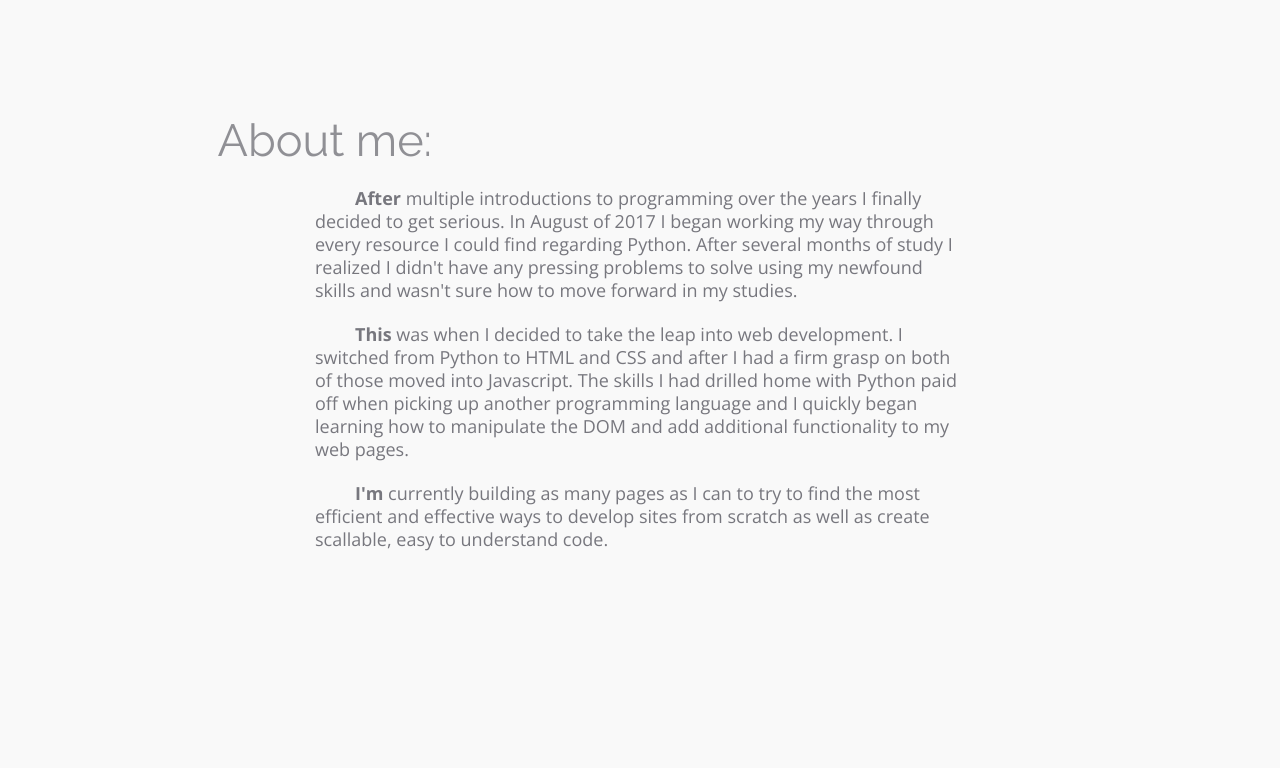
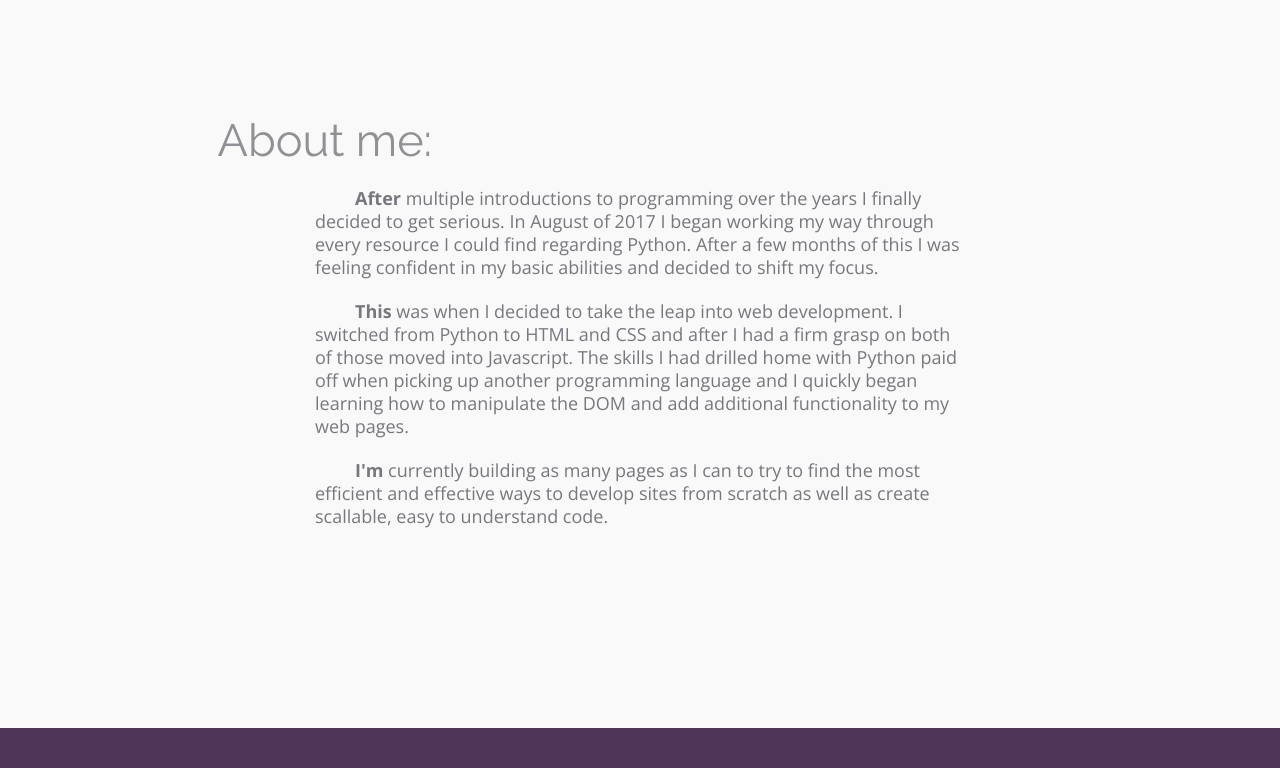
Before and after one commit to jereamon/portfolio, a plain HTML site: page index.html in a window 1280 px wide. Shown: the part 1309-2077 px from the top of the page. Drawn offline with nearby package versions, Linux system fonts and the light colour scheme.

Commit message:
Footer bar in place. About to try to create my own lightbox implementation.

```diff
--- a/index.css
+++ b/index.css
@@ -20,7 +20,7 @@ p {
 /* Nav Portion */
   nav {
     animation: nav;
-    animation-duration: 4000ms;
+    animation-duration: 2000ms;
     background-color: #4f3558;
     align-items: center;
     display: flex;
@@ -56,6 +56,14 @@ p {
 
   .current-link {
     background-color: #825791;
+  }
+
+  .bottom-nav-container {
+    animation: nav;
+    animation-duration: 2000ms;
+    background-color: #4f3558;
+    height: 40px;
+    width: 100%;
   }
 /* Nav Portion Ends */
 
@@ -103,7 +111,7 @@ p {
 
   .header-text-container {
     animation: header-text;
-    animation-duration: 4000ms;
+    animation-duration: 3000ms;
     font-size: 28px;
     max-width: 600px;
   }
@@ -178,6 +186,10 @@ p {
     text-indent: 40px;
   }
 /* About Portion Ends */
+
+/* Footer Portion */
+
+/* Footer Portion Ends */
 
 @media (max-width:1800px) {
   .header-container {
@@ -269,7 +281,7 @@ p {
       -webkit-transform: rotate(45deg) translate(-8px, -8px);
       transform: rotate(45deg) translate(-8px, -8px);
     }
-/* Hamburger Styles End */
+  /* Hamburger Styles End */
 
   .header-container {
     background-image: url('macbook-white-wall-portrait-2.jpg');
--- a/index.html
+++ b/index.html
@@ -29,7 +29,6 @@
       <a class='nav-link dropdown-link' href="#about">About</a>
     </div>
   </nav>
-
 
   <div class="header-container">
     <div class="header-content">
@@ -74,9 +73,8 @@
       <p>
         <strong>After</strong> multiple introductions to programming over the years I finally
         decided to get serious. In August of 2017 I began working my way through
-        every resource I could find regarding Python. After several months of study
-        I realized I didn't have any pressing problems to solve using my newfound
-        skills and wasn't sure how to move forward in my studies.
+        every resource I could find regarding Python. After a few months of this
+        I was feeling confident in my basic abilities and decided to shift my focus.
       </p>
       <br>
       <p>
@@ -96,6 +94,15 @@
     </div>
   </div>
 
+  <div class="footer-container">
+    <p class="footer-info">
+
+    </p>
+  </div>
+
+  <div class="bottom-nav-container">
+
+  </div>
 
   <script src="app.js"></script>
   <script src="http://code.jquery.com/jquery-3.3.1.min.js" integrity="sha256-FgpCb/KJQlLNfOu91ta32o/NMZxltwRo8QtmkMRdAu8="
```
